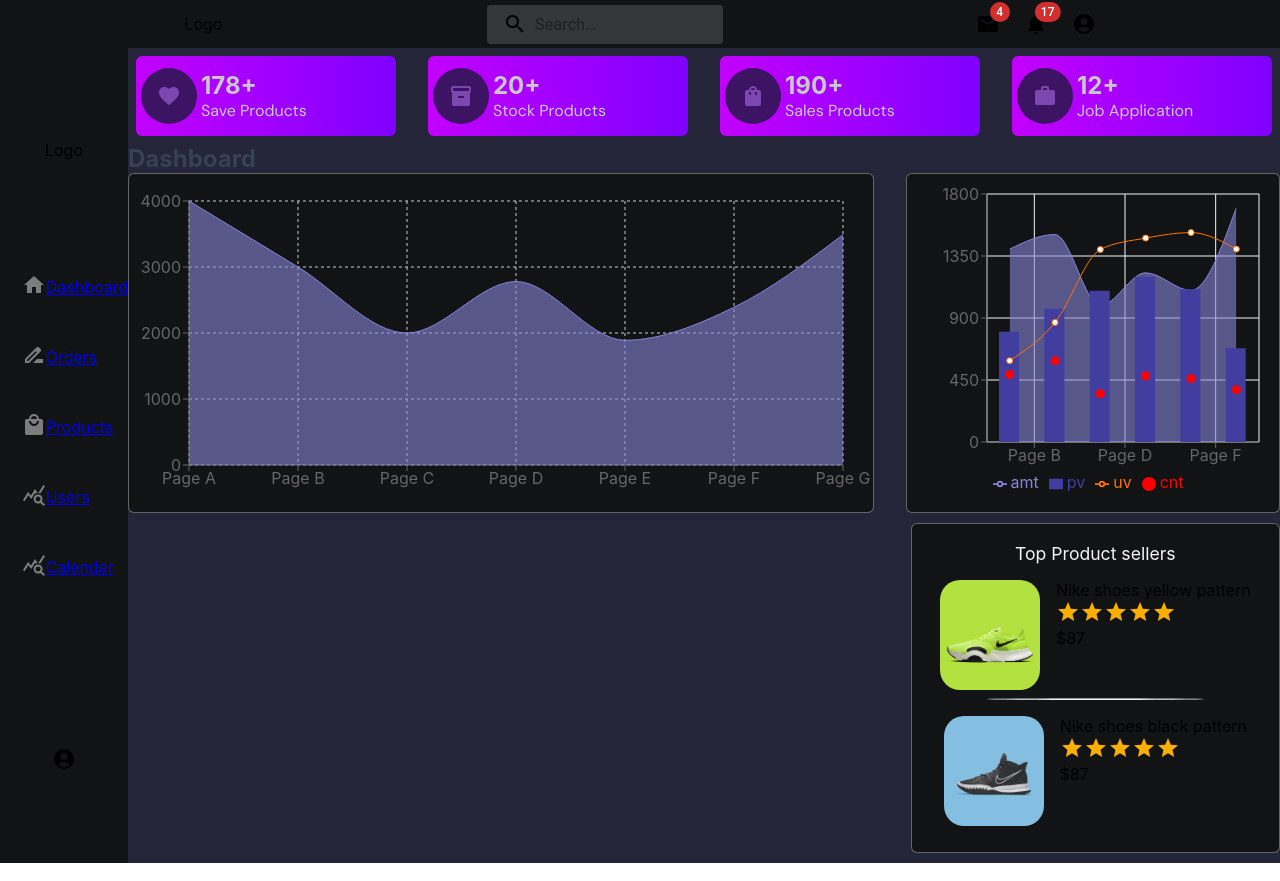
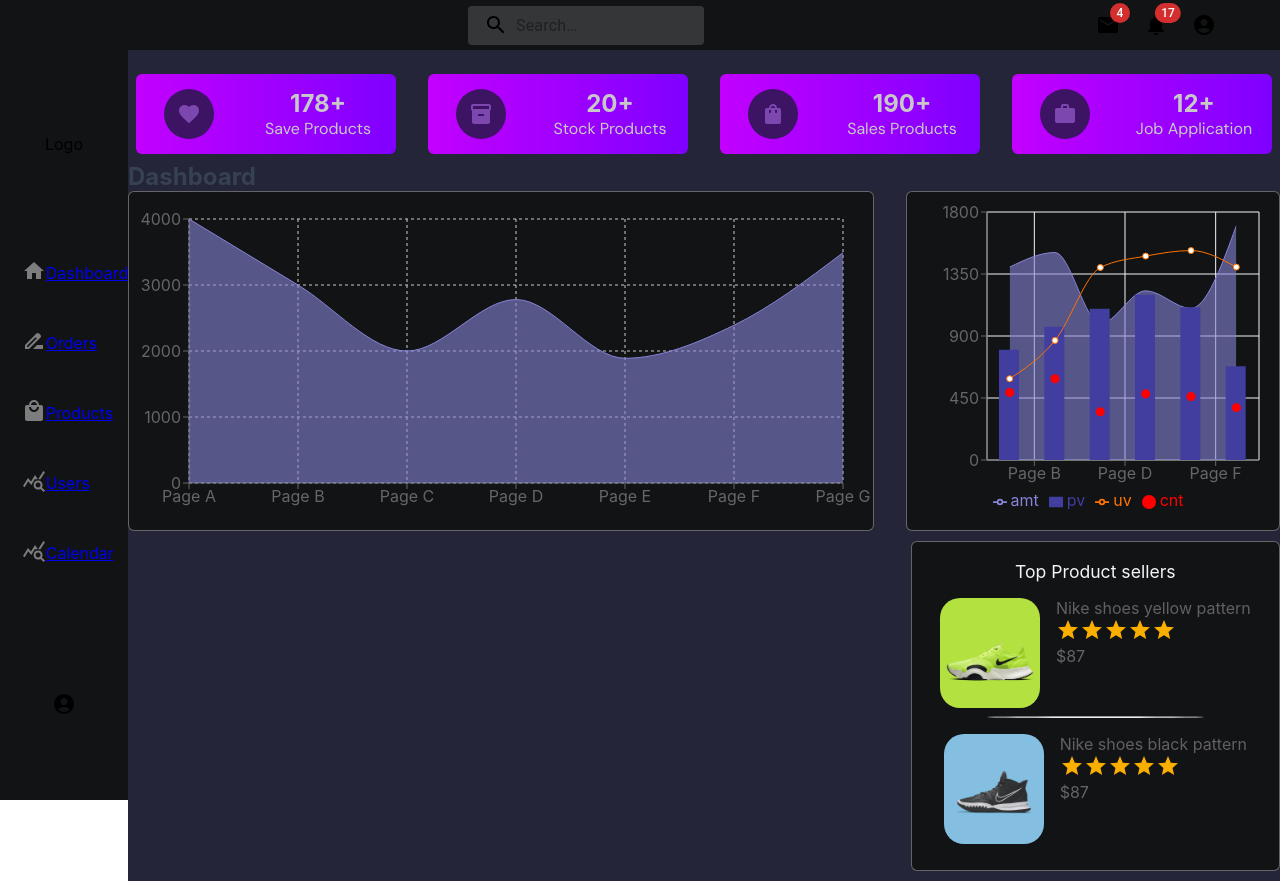
Before and after one commit to saeedo-khan/admin_dashboard, a React (Create React App) app: page / in a window 1280 px wide. Built offline with nearby package versions, Linux system fonts and the light colour scheme.

Commit message:
refactor layout small and mid screen design

```diff
--- a/src/components/Box/Box.scss
+++ b/src/components/Box/Box.scss
@@ -6,54 +6,53 @@
     flex: 1;
     margin: $base-margin;
     border-radius: 6px;
+    min-width: 160px;
     background: #7F00FF;  /* fallback for old browsers */
     background: -webkit-linear-gradient(to right, #E100FF, #7F00FF);  /* Chrome 10-25, Safari 5.1-6 */
     background: linear-gradient(to right, #c300ff, #7F00FF); /* W3C, IE 10+/ Edge, Firefox 16+, Chrome 26+, Opera 12+, Safari 7+ */
-
     .container {
         height: 80px;
         display: flex;
         align-items: center;
+        gap: 10%;
     }
 }
 
 .col-icon {
-    flex: 1;
+    flex-basis: 30%;
     display: flex;
-    justify-content: center;
+    align-items: center;
+    justify-content: flex-end;
+
     span {
         background-color: rgb(60, 20, 99);
         color: rgb(124, 72, 176);
-        padding: 1rem;
+        width: 50px;
+        height: 50px;
         border-radius: 70px;
         @include centerElement();
-        @include bp-large{
-            padding: 0.5rem
-        }
+
     }
 }
 
 .col-text{
-    flex: 3;
+    flex-basis: 60%;
     @include centerElement(column);
-    align-items: flex-start;
+    align-items: center;
     cursor: default;
-    @include bp-large{
-        flex: 2
-    }
 
     .statsNum{
         font-size: 1.5rem;
         font-weight: bold;
         color: rgb(200, 200, 200);
-        @include bp-large{
-            font-size: 1rem;
-        }
+
+
     }
     .title-box {
         color: rgb(200, 200, 200);
         text-transform: capitalize;
         font-family: $base-font-family;
         font-size: 1rem;
+
     }
 }
--- a/src/components/MiniProduct/MiniProduct.scss
+++ b/src/components/MiniProduct/MiniProduct.scss
@@ -17,15 +17,19 @@
         width: 100px;
         height: 110px;
         border-radius: $base-border-radius;
+        @include bp-small{
+            width: 80px;
+            height: 90px;
+        }
     }
 }
 
 .product-data {
     flex: 2;
     p {
-        color: black;
+        color: rgb(98, 96, 96);
     }
     .product-price{
-        color: black;
+        color: rgb(101, 101, 101);
     }
 }
--- a/src/components/layout/Navbar/Navbar.scss
+++ b/src/components/layout/Navbar/Navbar.scss
@@ -3,10 +3,15 @@
 .Navbar{
     background-color: $main-color;
     display: flex;
+    height: 50px;
+    width: 100%;
+    position: sticky;
+    top: 0;
+    z-index: 999;
     .container {
         display: flex;
         align-items: center;
-        justify-content: space-around;
+        justify-content: space-between;
         width: 90%;
         margin: 0 auto;
     }
--- a/src/components/layout/Navbar/Navbar.tsx
+++ b/src/components/layout/Navbar/Navbar.tsx
@@ -120,19 +120,17 @@ const StyledInputBase = styled(InputBase)(({ theme }) => ({
 //   );
 // }
 
-
-
-export default function Navbar(){
+export default function Navbar() {
   const [anchorEl, setAnchorEl] = React.useState<null | HTMLElement>(null);
 
   const handleProfileMenuOpen = (event: React.MouseEvent<HTMLElement>) => {
     setAnchorEl(event.currentTarget);
   };
-  return(
+  return (
     <div className="Navbar">
-        <div className="container">
-          <div className="logo">Logo</div>
-          <div className="search-bar">
+      <div className="container">
+        <div className="logo"></div>
+        <div className="search-bar">
           <Search sx={{ flex: 1 }}>
             <SearchIconWrapper>
               <SearchIcon />
@@ -142,8 +140,8 @@ export default function Navbar(){
               inputProps={{ "aria-label": "search" }}
             />
           </Search>
-          </div>
-          <div className="user-refrence">
+        </div>
+        <div className="user-refrence">
           <Box sx={{ display: { xs: "none", md: "flex" } }}>
             <IconButton
               size="large"
@@ -174,8 +172,8 @@ export default function Navbar(){
               <AccountCircle />
             </IconButton>
           </Box>
-          </div>
         </div>
+      </div>
     </div>
-  )
+  );
 }
--- a/src/components/layout/Sidebar/Sidebar.scss
+++ b/src/components/layout/Sidebar/Sidebar.scss
@@ -8,10 +8,7 @@
   align-items: center;
   background-color: $main-color;
   height: 100%;
-  @include bp-small {
-    flex-direction: row;
-    height: auto;
-  }
+
   .logo {
     flex: 1;
     display: flex;
@@ -32,9 +29,7 @@
     align-items: baseline;
     width: 100%;
     @include bp-small {
-      display: flex;
-      align-items: center;
-      justify-content: space-around;
+      justify-content: center;
     }
 
     li {
@@ -49,6 +44,9 @@
         justify-content: flex-start;
         width: 50%;
         margin: 0 auto;
+        @include bp-small{
+          width: 90%;
+        }
         .side-icon {
           color: rgb(125, 125, 125);
           @include bp-medium {
@@ -67,9 +65,6 @@
   flex: 1;
   @include centerElement();
 
-  @include bp-small {
-    display: none;
-  }
 
   span {
     cursor: pointer;
@@ -85,3 +80,11 @@
 // .active {
 //     color: whitesmoke !important;
 // }
+
+
+.mini-sidebar {
+  position: fixed;
+  top: 0;
+  left: 0;
+  display: block;
+}
--- /dev/null
+++ b/src/hooks/useWindowDimensions.ts
@@ -0,0 +1,26 @@
+import { useEffect, useState } from "react";
+
+function getWindowDimensions(){
+    const { innerWidth: width, innerWidth: height } = window;
+    return { width, height };
+}
+
+/**
+ * @returns {object} {width, height}
+ */
+
+export default function useWindowDimensions() {
+    const [windowDimensions, setWindowDimensions] = useState(getWindowDimensions());
+
+    useEffect(() => {
+        function handleResize(){
+            setWindowDimensions(getWindowDimensions())
+        }
+
+        window.addEventListener("resize", handleResize)
+
+        return () => window.removeEventListener("resize", handleResize)
+    }, []);
+
+    return windowDimensions;
+};
--- a/src/layouts/Default.tsx
+++ b/src/layouts/Default.tsx
@@ -1,12 +1,14 @@
 import React from "react";
 import PrimarySearchAppBar from "../components/layout/Navbar/Navbar";
 import Sidebar from "../components/layout/Sidebar/Sidebar";
+import useWindowDimensions from "../hooks/useWindowDimensions";
 import "./DefaultLayout.scss";
 interface DefaultLayoutProps {
   children: React.ReactNode;
 }
 
 const DefaultLayout: React.FC<DefaultLayoutProps> = ({ children }) => {
+  const { width, height } = useWindowDimensions();
   return (
     <div className="default-main">
       <header>
--- a/src/layouts/DefaultLayout.scss
+++ b/src/layouts/DefaultLayout.scss
@@ -10,10 +10,6 @@
 
 .layout-main{
     display: flex;
-    @include bp-small{
-        flex-direction: column-reverse;
-        height: 100%;
-    }
 }
 
 header{
@@ -25,20 +21,20 @@ header{
 
 .Sidebar{
     flex: 1;
-    @include bp-medium{
+    height: calc(100vh - 50px);
+    position: sticky;
+    top: 50px;
+    @include bp-small{
+        top: 0px;
         height: 100vh;
-        position: sticky;
-        left: 0;
-        top: 0;
-    }
-    @include bp-small {
-        display: flex;
-        align-items: center;
-        justify-content: center;
+        flex-basis: 10%;
     }
 }
 
 
 main{
     flex: 9;
+    @include bp-small{
+        flex-basis: 90%;
+    }
 }
--- a/src/pages/Calendar/Calendar.scss
+++ b/src/pages/Calendar/Calendar.scss
@@ -9,6 +9,7 @@
 .wrapp-calendar {
     max-width: 1400px;
     margin: 0 auto;
+    width: 80%;
 }
 
 .modal-add-event {
@@ -50,3 +51,18 @@
         justify-content: space-around;
     }
 }
+
+.fc-toolbar-title{
+    @include bp-small{
+        font-size: 1.1rem !important;
+        color: whitesmoke;
+        font-family: $base-font-family;
+        text-align: center;
+    }
+}
+
+.fc{
+    @include bp-small{
+        font-size: 0.9rem !important;
+    }
+}
--- a/src/pages/Home/Home.scss
+++ b/src/pages/Home/Home.scss
@@ -18,10 +18,6 @@
         width: 80%;
     }
 
-    @include bp-small {
-        max-width: 350px;
-        width: 80%;
-    }
 }
 
 
@@ -33,6 +29,7 @@
     align-items: center;
     column-gap: 1rem;
     width: 100%;
+    margin-top: 1rem;
 }
 
 .wrapp-mid {
@@ -40,12 +37,11 @@
     align-items: center;
     gap: 2rem;
 
+
     @include bp-medium{
         flex-wrap: wrap;
     }
-    @include bp-small{
-        flex-wrap: wrap;
-    }
+
     .main-chart {
         flex: 2;
         border-radius: 6px;
@@ -56,9 +52,7 @@
         @include bp-medium{
             flex-basis: 100%;
         }
-        @include bp-medium{
-            flex-basis:100%;
-        }
+
     }
 
     .main-pie {
--- a/src/sassStyles/_mixins.scss
+++ b/src/sassStyles/_mixins.scss
@@ -24,7 +24,7 @@ $small: 480px;
 }
 
 @mixin bp-custom($val){
-    @media (max-width: $val) {
+    @media only screen and (min-width:0px) and (max-width: $val) {
         @content;
     }
 }
```
Also changed, not shown: src/components/layout/Sidebar/Sidebar.tsx (+5 -2 lines).
